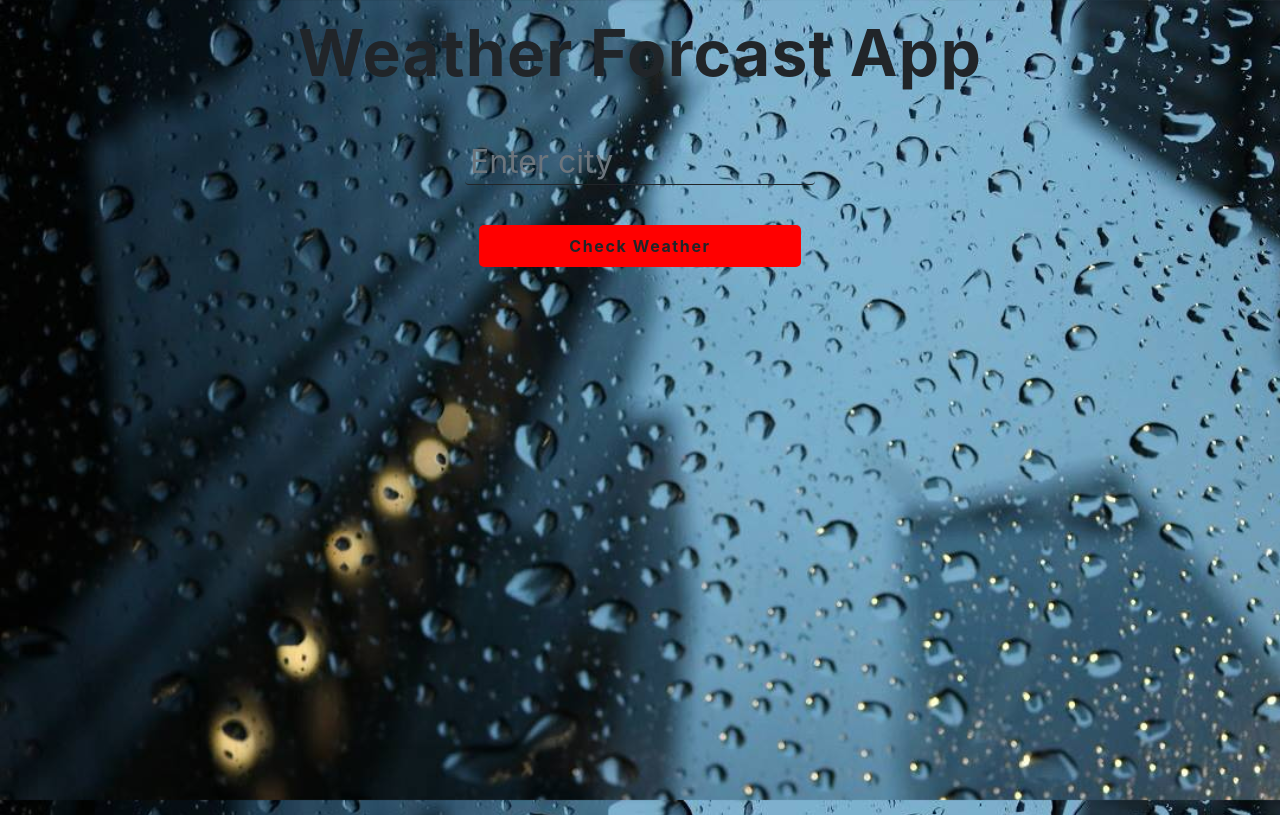
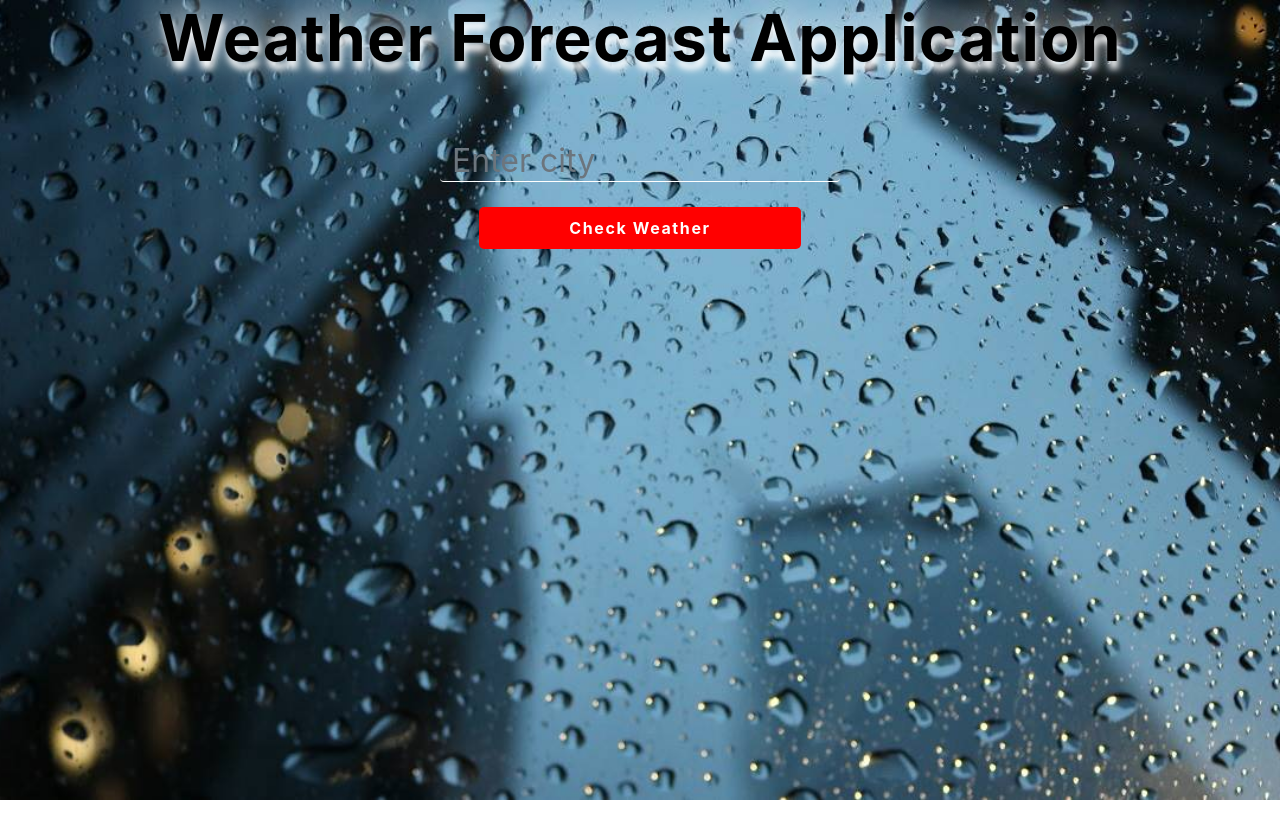
Before and after one commit to hvs42/Weather-Forcast-Application, a React (Create React App) app: page / in a window 1280 px wide. Built offline with nearby package versions, Linux system fonts and the light colour scheme.

Commit message:
css added

```diff
--- a/public/index.css
+++ b/public/index.css
@@ -1,11 +1,30 @@
 html, body, #root{ margin: 0;
     height: 100%;
     position: flex;
+
+    color: white;
+}
+
+html{
+    background: url('./images/water.jpg') no-repeat center center fixed;
+  -webkit-background-size: cover;
+  -moz-background-size: cover;
+  -o-background-size: cover;
+  background-size: cover;
 }
 
 body {
-    overflow: hidden;
-    background-image: url('./images/water.jpg');
-    background-size: cover;
+    background: url('./images/water.jpg') no-repeat center center fixed;
+  -webkit-background-size: cover;
+  -moz-background-size: cover;
+  -o-background-size: cover;
+  background-size: cover;
     color: white;
 }
+
+#heading{
+    text-shadow: 2px 8px 6px rgba(255, 255, 255, 0.911),
+    0px -5px 35px rgba(252, 252, 252, 0.966);
+
+    color: black;
+  }
--- a/public/index.html
+++ b/public/index.html
@@ -16,6 +16,13 @@
     -->
     <link rel="manifest" href="%PUBLIC_URL%/manifest.json" />
 
+
+    <link rel="stylesheet" href="https://cdnjs.cloudflare.com/ajax/libs/font-awesome/4.7.0/css/font-awesome.min.css">
+    <!-- CSS only -->
+    <link rel="stylesheet" href="https://cdn.jsdelivr.net/npm/bootstrap@4.6.0/dist/css/bootstrap.min.css" integrity="sha384-B0vP5xmATw1+K9KRQjQERJvTumQW0nPEzvF6L/Z6nronJ3oUOFUFpCjEUQouq2+l" crossorigin="anonymous">
+
+
+
     <link rel="stylesheet" href="./index.css">
     <!--
       Notice the use of %PUBLIC_URL% in the tags above.
@@ -26,7 +33,7 @@
       work correctly both with client-side routing and a non-root public URL.
       Learn how to configure a non-root public URL by running `npm run build`.
     -->
-    <title>React App</title>
+    <title>Weather Forecast Application</title>
   </head>
     <noscript>You need to enable JavaScript to run this app.</noscript>
     <div id="root"></div>
--- a/src/App.css
+++ b/src/App.css
@@ -6,3 +6,8 @@
   justify-content: center;
   margin: 15px 0;
 }
+
+.inputs{
+  margin-top: 35px;
+
+}
--- a/src/components/CitySelector.js
+++ b/src/components/CitySelector.js
@@ -16,7 +16,8 @@ const useStyles = makeStyles({
       color: 'inherit',
       fontSize: '2rem',
       height: '40px',
-      padding: '5px 5px 10px',
+      width: "400px",
+      padding: '',
       borderBottom: '1px solid'
   },
   buttons: {
@@ -42,7 +43,7 @@ const useStyles = makeStyles({
       fontWeight: 'bold',
       fontSize: '4rem',
       letterSpacing: '0.02em',
-      padding: '0 0 30px 0'
+      padding: '0 0 30px 0',
   }
 });
 
@@ -52,30 +53,26 @@ const CitySelector = ({onSearch}) => {
 
     const classes = useStyles();
 
+
     return (
       <div className={classes.roots}>
-        <Row>
-          <Col>
-            <h1 className={classes.headings}>Weather Forcast App</h1>
-          </Col>
-        </Row>
+      <div className="container-fluid justify-content-center">
 
-        <Row>
-          <Col xs={4}>
+            <h1 className={classes.headings} id="heading" >Weather Forecast Application</h1>
+            <div className="d-flex inputs justify-content-center">
             <FormControl
               className={classes.inputs}
               placeholder="Enter city"
               onChange={(event) => setCity(event.target.value)}
               value={city}
             />
-          </Col>
-        </Row>
+            </div>
 
-        <Row>
-          <Col>
+
             <Button className={classes.buttons} onClick={() => onSearch(city)}>Check Weather</Button>
-          </Col>
-        </Row>
+            </div>
+
+
       </div>
     );
   };
```
